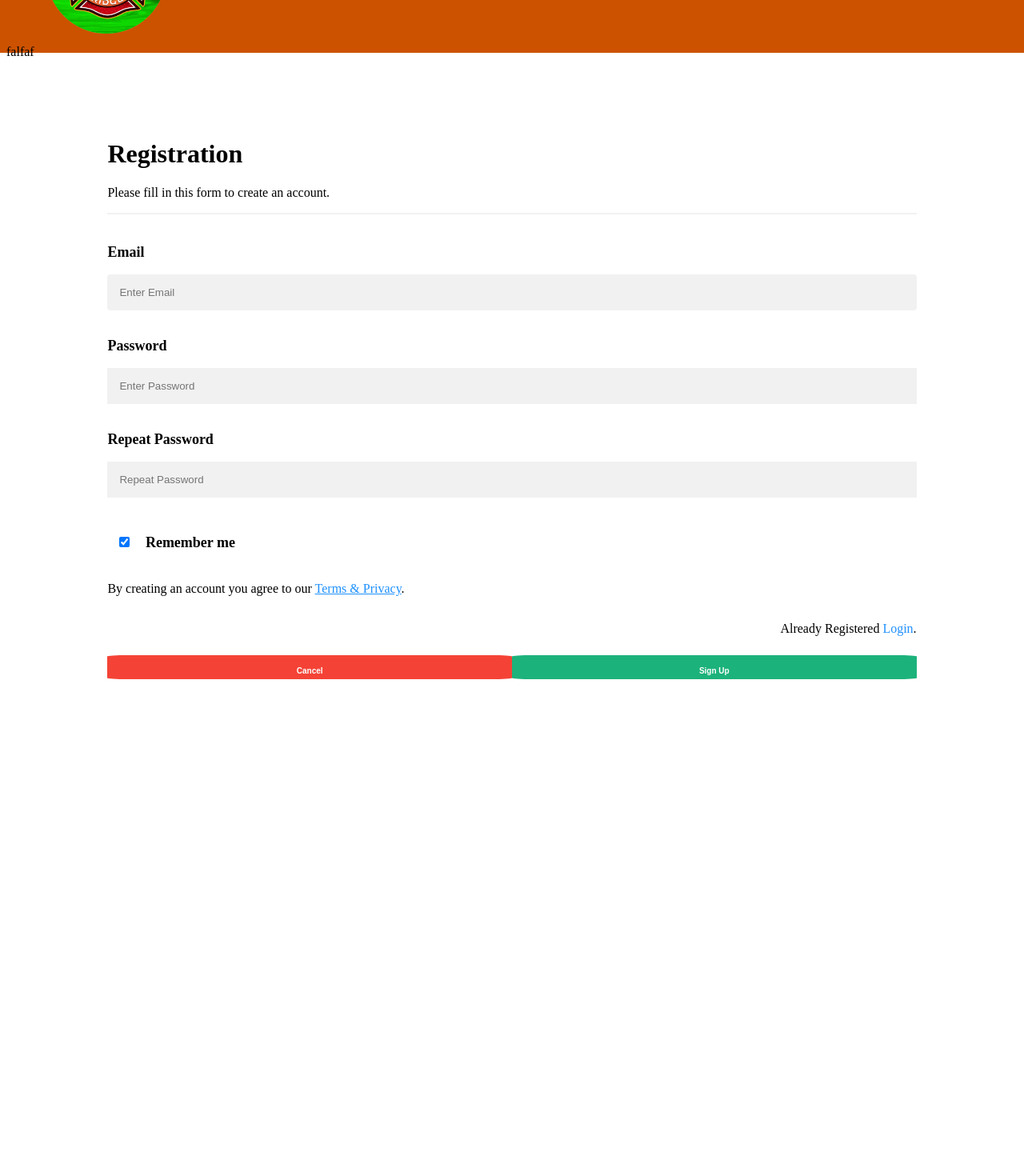
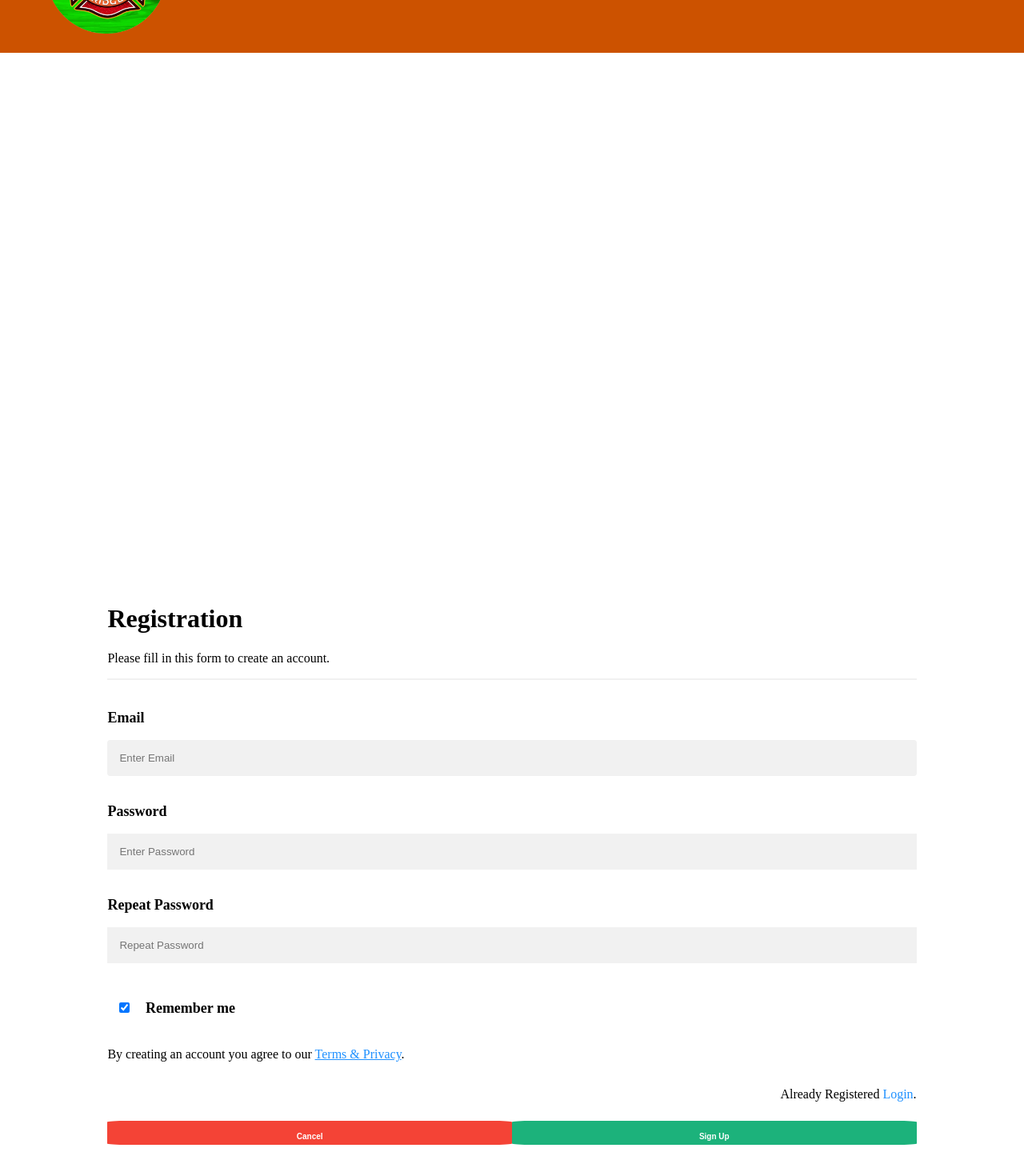
Before and after one commit to Pratyansh35/Hackathon_Techs, a React (Create React App) app in the folder Frontend/: page /Agency in a window 1280 px wide. Shown: the part 126-1596 px from the top of the page at 80% size. Before the commit the page ends 1033 px from the top, so only its background shows below. Built offline with nearby package versions, Linux system fonts and the light colour scheme.

Commit message:
"Added Login"

```diff
--- a/Frontend/src/components/Java script/Agency.js
+++ b/Frontend/src/components/Java script/Agency.js
@@ -1,30 +1,44 @@
-
 import React from 'react'
 import "../css/Agency.css"
 
 var sg = document.getElementById("SignUpDiv");
 var lg = document.getElementById("loginDiv");
 export default function Agency() {
-    // function signUp() {
-    //     sg.style.visibility = "visible";
-    //     lg.style.visibility = "hidden";
-    // }
-
+    function signUp() {
+        sg.style.visibility = "visible";
+        lg.style.visibility = "hidden";
+    }
     function loginpg() {
         sg.style.visibility = "hidden";
         lg.style.visibility = "visible";
     }
     return (
         <div>
+            <form action="action_page.php" >
+            <div class="loginDiv" id='loginDiv' style={{visibility:"hidden"}}>
+                <h1>Registration</h1>
 
-            <form action="action_page.php">
-                <div class="loginDiv" id='loginDiv'>
-                    falfaf
+                    <p>Please fill in this form to create an account.</p>
+                    <hr/>
+                    <label for="email"><b>Email</b></label>
+                    <input type="text" placeholder="Enter Email" name="email" required/>
+
+                    <label for="psw"><b>Password</b></label>
+                    <input type="password" placeholder="Enter Password" name="psw" required/>
+
+                    <div class="clearfix">
+                    <p>By creating an account you agree to our <a href="#" style={{ color: "dodgerblue" }}>Terms & Privacy</a>.</p>
+                    <p style={{float:"right"}}>Haven't Registered yet? <a onClick={signUp} style={{ color: "dodgerblue" }}>SignUp</a>.</p>
+                    </div>
+                    <div class="clearfix">
+                        <button id="cancelbtn" type="button" class="cancelbtn">Cancel</button>
+                        <button id="signUpbtn"type="submit" class="signupbtn">Log in</button>
+                    </div>
+
                 </div>
 
 
-
-                <div class="SignUpDiv" id='SignUpDiv'>
+                <div class="SignUpDiv"  id='SignUpDiv' style={{visibility:"visible"}}>
                     <h1>Registration</h1>
                     <p>Please fill in this form to create an account.</p>
                     <hr/>
--- a/Frontend/src/components/css/Agency.css
+++ b/Frontend/src/components/css/Agency.css
@@ -50,7 +50,14 @@ hr {
 }
 
 /* Add padding to container elements */
-.SignUpDiv, loginDiv {
+.loginDiv{
+    visibility: hidden;
+    margin-right: 10%;
+    margin-left: 10%;
+    margin-top: 100px;
+    margin-bottom: 50px;
+}
+.SignUpDiv {
   margin-right: 10%;
   margin-left: 10%;
     margin-top: 100px;
```
